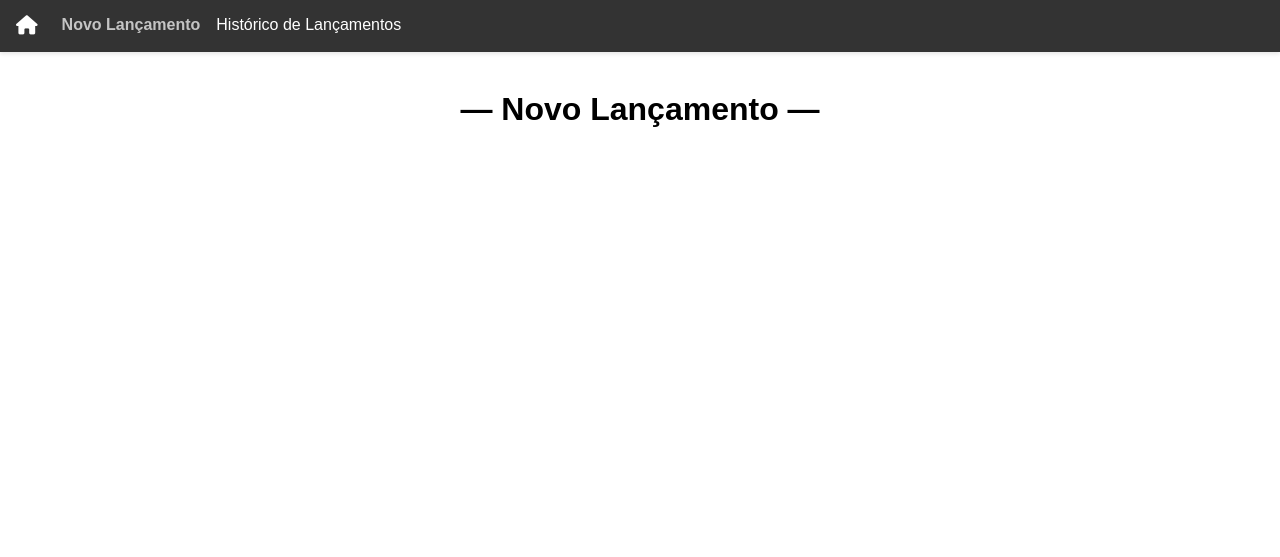
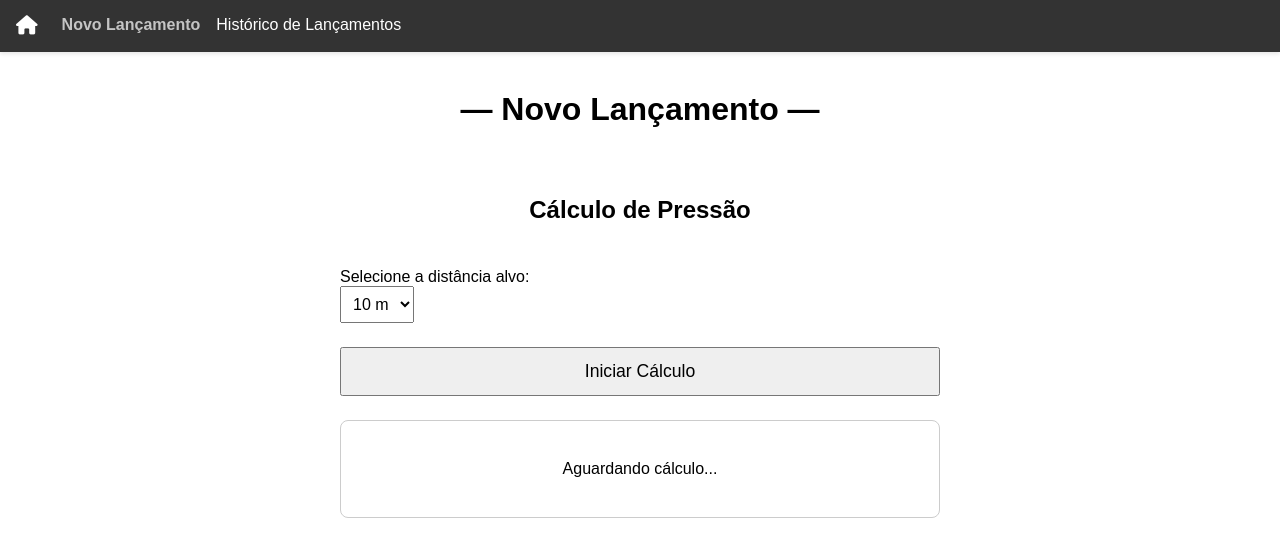
Before and after one commit to moonshinerd/interface-pi1, a Django app: page /newlaunch/ in a window 1280 px wide. Shown: the top 557 px of the page. Run offline with Django 5.2, Linux system fonts and the light colour scheme.

Commit message:
iniciando stylizacao page pressure
Co-authored-by: Leticia Resende <letigy78@gmail.com>

```diff
--- /dev/null
+++ b/core/static/core/css/pressure.css
@@ -0,0 +1,46 @@
+.pressure-container {
+    max-width: 600px;
+    margin: 2rem auto;
+    padding: 1rem;
+    display: flex;
+    flex-direction: column;
+    gap: 1.5rem;
+    text-align: center;
+  }
+
+  .form-group {
+    display: flex;
+    flex-direction: column;
+    align-items: flex-start;
+  }
+
+  #distance {
+    padding: 0.5rem;
+    font-size: 1rem;
+  }
+
+  #calc-btn {
+    padding: 0.75rem 1.5rem;
+    font-size: 1.1rem;
+    cursor: pointer;
+    transition: transform 0.1s ease;
+  }
+
+  #calc-btn:hover {
+    transform: scale(1.02);
+  }
+
+  .result-card {
+    border: 1px solid #ccc;
+    border-radius: 8px;
+    padding: 1rem;
+    min-height: 4rem;
+    display: flex;
+    align-items: center;
+    justify-content: center;
+    transition: background-color 0.2s ease;
+  }
+
+  .result-card.active {
+    background-color: #f0f8ff;
+  }
--- a/core/templates/core/launch_new.html
+++ b/core/templates/core/launch_new.html
@@ -1,6 +1,30 @@
 <!-- core/templates/core/launch_new.html -->
 {% extends "core/base.html" %}
+{% load static %}
+
 {% block title %}Novo Lançamento{% endblock %}
 {% block content %}
     <h1>— Novo Lançamento —</h1>
+
+
+<div class="pressure-container">
+    <h2>Cálculo de Pressão</h2>
+    <div class="form-group">
+      <label for="distance">Selecione a distância alvo:</label>
+      <select id="distance">
+        <option value="10">10 m</option>
+        <option value="20">20 m</option>
+        <option value="30">30 m</option>
+      </select>
+    </div>
+    <button id="calc-btn">Iniciar Cálculo</button>
+
+    <div id="result" class="result-card">
+      <p>Aguardando cálculo...</p>
+    </div>
+  </div>
+
+  <!-- Inclui CSS e JS específicos -->
+  <link rel="stylesheet" href="{% static 'core/css/pressure.css' %}">
+  <script src="{% static 'core/js/pressure.js' %}" defer></script>
 {% endblock %}
```
Also changed, not shown: core/static/core/js/pressure.js (added).
